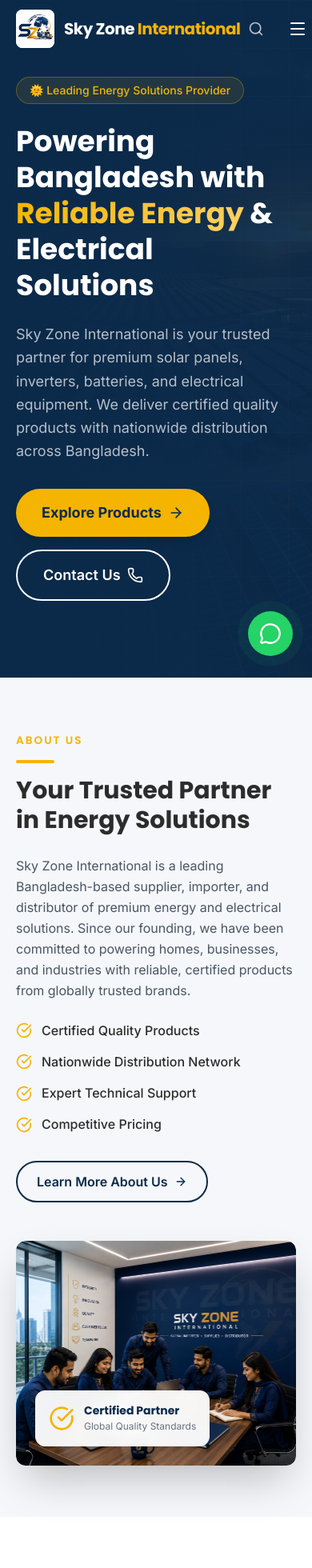
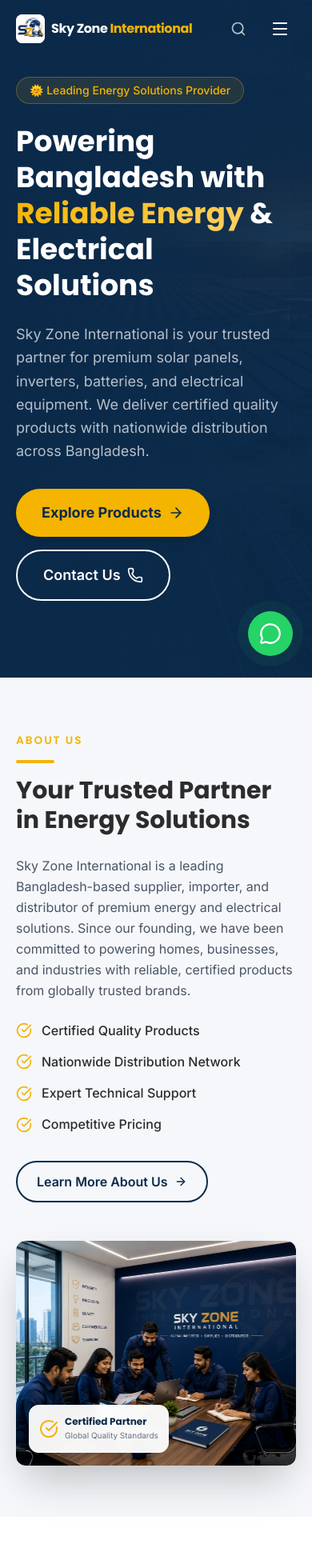
Before and after one commit to hosnemubarak/skyzone_platform, a Next.js app in the folder frontend/: page / in a window 390 px wide. Shown: the top 1960 px of the page at 80% size. Built offline with nearby package versions, Linux system fonts and the light colour scheme.

Commit message:
fix(frontend): resolve mobile layout responsiveness issues and horizontal overflow

```diff
--- a/frontend/src/app/layout.tsx
+++ b/frontend/src/app/layout.tsx
@@ -95,7 +95,7 @@
       </head>
       <body className="antialiased" suppressHydrationWarning>
         <Header />
-        <main>{children}</main>
+        <main className="overflow-x-hidden">{children}</main>
         <Footer />
         <WhatsAppButton />
         <BackToTop />
--- a/frontend/src/components/home/AboutPreview.tsx
+++ b/frontend/src/components/home/AboutPreview.tsx
@@ -62,13 +62,13 @@
                 className="w-full h-auto rounded-xl"
               />
               {/* Floating badge */}
-              <div className="absolute bottom-6 left-6 bg-white/95 backdrop-blur rounded-xl p-4 shadow-lg border border-gray-100 flex items-center gap-3">
-                <CheckCircle className="w-8 h-8 text-accent shrink-0" />
+              <div className="absolute bottom-4 left-4 sm:bottom-6 sm:left-6 bg-white/95 backdrop-blur rounded-xl p-3 sm:p-4 shadow-lg border border-gray-100 flex items-center gap-2 sm:gap-3">
+                <CheckCircle className="w-6 h-6 sm:w-8 sm:h-8 text-accent shrink-0" />
                 <div>
-                  <p className="text-sm font-heading font-bold text-primary leading-tight">
+                  <p className="text-xs sm:text-sm font-heading font-bold text-primary leading-tight">
                     Certified Partner
                   </p>
-                  <p className="text-xs text-gray-500 mt-0.5">Global Quality Standards</p>
+                  <p className="text-[10px] sm:text-xs text-gray-500 mt-0.5">Global Quality Standards</p>
                 </div>
               </div>
             </div>
--- a/frontend/src/components/home/DealerOpportunity.tsx
+++ b/frontend/src/components/home/DealerOpportunity.tsx
@@ -29,7 +29,7 @@
               Get access to premium energy products at exclusive prices, dedicated
               support, and marketing resources to grow your business.
             </p>
-            <div className="grid grid-cols-2 gap-4 mt-8">
+            <div className="grid grid-cols-1 sm:grid-cols-2 gap-4 mt-8">
               {benefits.map((b) => (
                 <div key={b.text} className="flex items-center gap-3">
                   <div className="w-10 h-10 rounded-lg bg-accent/15 flex items-center justify-center shrink-0">
--- a/frontend/src/components/layout/BackToTop.tsx
+++ b/frontend/src/components/layout/BackToTop.tsx
@@ -21,7 +21,7 @@
           animate={{ opacity: 1, y: 0 }}
           exit={{ opacity: 0, y: 20 }}
           onClick={() => window.scrollTo({ top: 0, behavior: "smooth" })}
-          className="fixed bottom-6 right-24 z-40 w-10 h-10 bg-primary text-white rounded-full flex items-center justify-center hover:bg-accent hover:text-primary transition-all duration-300 shadow-lg"
+          className="fixed bottom-24 right-6 sm:bottom-6 sm:right-24 z-40 w-10 h-10 bg-primary text-white rounded-full flex items-center justify-center hover:bg-accent hover:text-primary transition-all duration-300 shadow-lg"
           aria-label="Back to top"
         >
           <ChevronUp className="w-5 h-5" />
--- a/frontend/src/components/layout/Header.tsx
+++ b/frontend/src/components/layout/Header.tsx
@@ -39,8 +39,8 @@
       >
         <div className="max-w-[1200px] mx-auto px-5 h-full flex items-center justify-between">
           {/* Logo */}
-          <Link href="/" className="flex items-center gap-3 shrink-0 group">
-            <div className="relative w-12 h-12 flex items-center justify-center bg-white rounded-lg overflow-hidden shadow-sm transition-transform duration-300 group-hover:scale-105">
+          <Link href="/" className="flex items-center gap-2 sm:gap-3 shrink-0 group">
+            <div className="relative w-9 h-9 sm:w-12 sm:h-12 flex items-center justify-center bg-white rounded-lg overflow-hidden shadow-sm transition-transform duration-300 group-hover:scale-105">
               <Image
                 src="/images/logo.png"
                 alt="Sky Zone International Logo"
@@ -51,7 +51,7 @@
                 priority
               />
             </div>
-            <span className="font-heading font-bold text-xl text-white tracking-tight">
+            <span className="font-heading font-bold text-base sm:text-lg md:text-xl text-white tracking-tight">
               Sky Zone <span className="text-accent transition-colors group-hover:text-accent-dark">International</span>
             </span>
           </Link>
```
